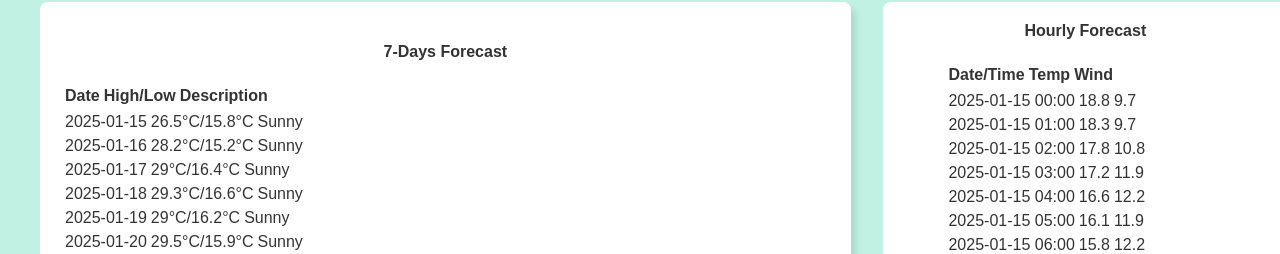
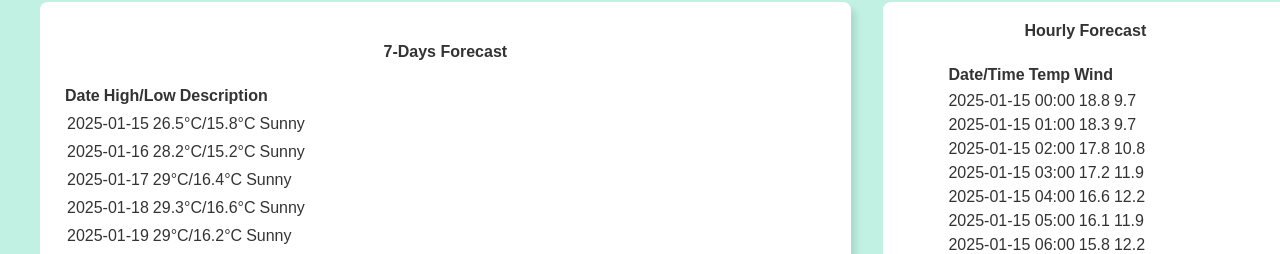
Before and after one commit to Umang771/Weather-app, a React app: page / in a window 1280 px wide. Shown: the part 546-800 px from the top of the page. Built offline with nearby package versions, Linux system fonts and the light colour scheme; no server answers; the HTML template or start-up script is replaced by a standard one.

Commit message:
Update WeatherForecsat.jsx

```diff
--- a/src/components/WeatherForecsat.jsx
+++ b/src/components/WeatherForecsat.jsx
@@ -7,11 +7,13 @@ const WeatherForecsat = (props) => {
     <div>
       <tbody>
         <tr>
+          <div className="tdfor">
           <td>{date}</td>
           <td>
             {max}°C/{min}°C
           </td>
           <td>{desc}</td>
+          </div>
         </tr>
       </tbody>
     </div>
```
